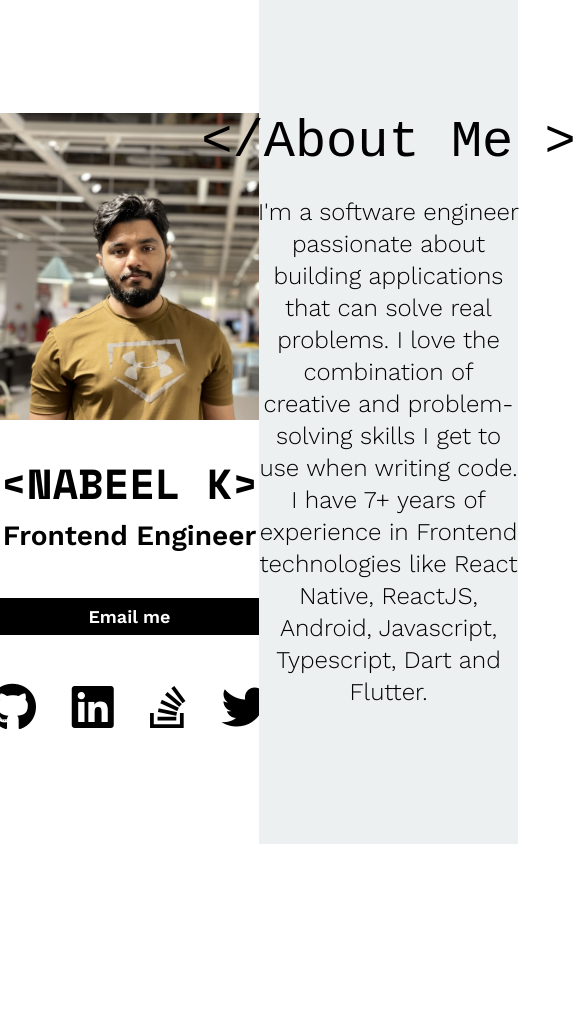
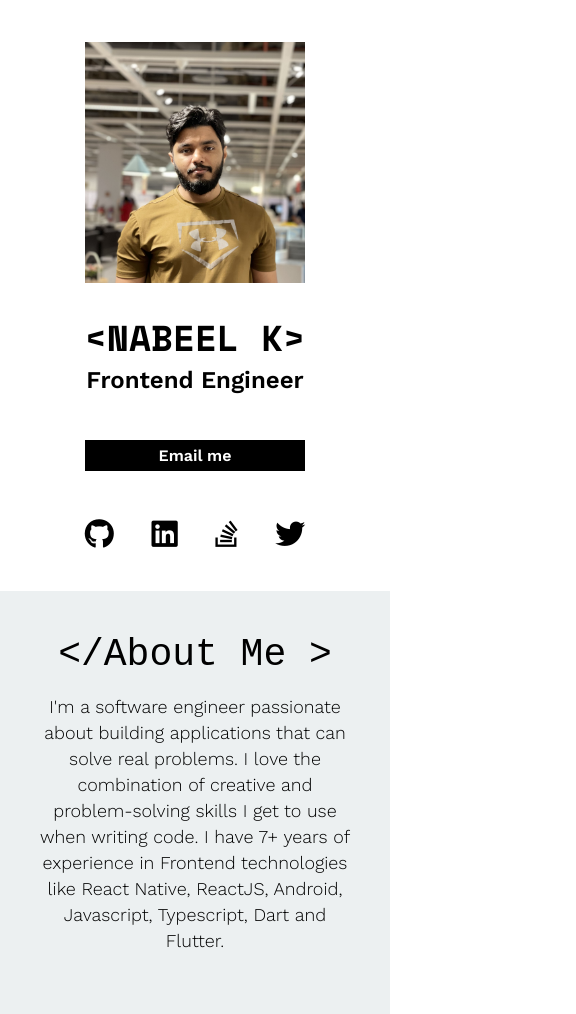
Before and after one commit to nabeelpkl/portfolio-site, a plain HTML site: page index.html in a window 390 px wide. Shown: the whole page, 576 px wide, since content can reach past the window. Before the commit the page ends 844 px from the top, so only its background shows below. Drawn offline with nearby package versions, Linux system fonts and the light colour scheme.

Commit message:
Make page responsive

```diff
--- a/index.css
+++ b/index.css
@@ -115,3 +115,77 @@ button {
 pre {
   margin: 0;
 }
+
+@media only screen and (max-width: 980px) {
+  section {
+    padding-left: 24px;
+    padding-right: 24px;
+  }
+
+  div > img {
+    width: 220px;
+    margin-bottom: 28px;
+  }
+
+  #about-me-content {
+    font-size: 20px;
+    line-height: 28px;
+    max-width: 80%;
+  }
+
+  #about-me-title {
+    font-size: 42px;
+  }
+
+  #my-name {
+    font-size: 36px;
+  }
+
+  #job-title {
+    margin-top: 4px;
+    font-size: 24px;
+    line-height: 24px;
+  }
+
+  button {
+    font-size: 16px;
+    padding-top: 6px;
+    padding-bottom: 6px;
+    min-width: 120px;
+  }
+
+  a {
+    font-size: 10px;
+  }
+}
+
+@media only screen and (max-width: 640px) {
+  main {
+    display: flex;
+    flex-direction: column;
+    width: 100%;
+  }
+  section {
+    display: flex;
+    flex-direction: column;
+    align-items: center;
+    padding-top: 42px;
+    padding-bottom: 42px;
+    padding-left: 0;
+    padding-right: 0;
+    width: 100%;
+    height: auto;
+  }
+
+  #about-me-content {
+    font-size: 18px;
+    line-height: 26px;
+  }
+
+  #about-me-title {
+    font-size: 38px;
+  }
+  #about-me-section {
+    height: 100%;
+  }
+}
```
